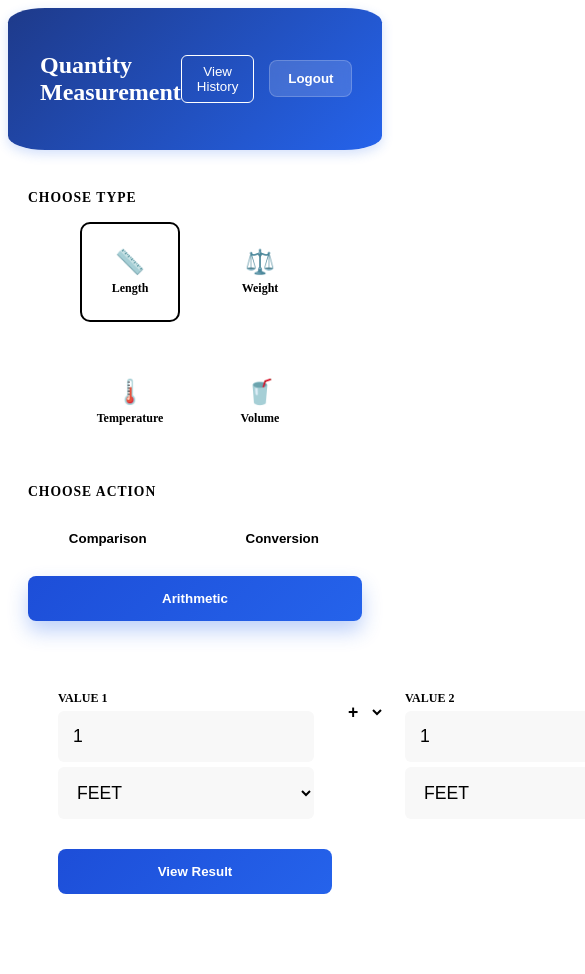
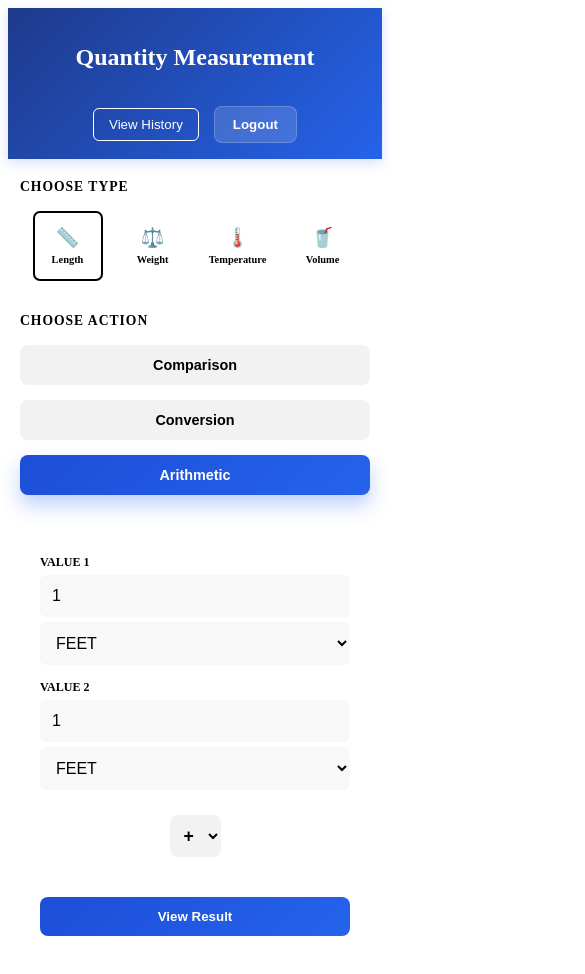
Before and after one commit to GitHubArvind01/QuantityMeasurementApp-Frontend, an Angular app: page /dashboard in a window 390 px wide. Shown: the top 974 px of the page, 585 px wide, since content can reach past the window. Built offline with nearby package versions, Linux system fonts and the light colour scheme; sample sign-in values are in the browser's storage.

Commit message:
[ARVIND] : updated the component style that can work responsvie

```diff
--- a/src/app/components/dashboard/dashboard.component.css
+++ b/src/app/components/dashboard/dashboard.component.css
@@ -137,7 +137,7 @@ body {
     flex: 1;
     min-width: 120px;
     padding: 15px;
-    background: white;
+    background-color: #f2f2f2;
     border-radius: 8px;
     font-weight: 600;
     cursor: pointer;
@@ -242,7 +242,7 @@ body {
     padding: 10px;
     border: 1px solid var(--border);
     border-radius: 8px;
-    background: var(--primary-bg);
+    background-color: #f2f2f2;
     font-weight: bold;
     font-size: 1.1rem;
     cursor: pointer;
@@ -400,3 +400,132 @@ body {
     font-weight: bold;
     color: var(--success);
 }
+
+/*RESPONSIVE STARTS HERE */
+
+/* Tablet */
+@media (max-width: 1024px) {
+
+  .header-content {
+    flex-direction: column;
+    gap: 15px;
+    text-align: center;
+  }
+
+  .header-actions {
+    justify-content: center;
+    flex-wrap: wrap;
+  }
+
+  .input-group {
+    flex-wrap: wrap;
+  }
+
+  .operator-container {
+    display: flex;
+    justify-content: center;
+    align-items: center;
+  }
+}
+
+
+/* Mobile */
+@media (max-width: 768px) {
+
+  .main-wrapper {
+    margin: 20px auto;
+    padding: 0 12px;
+  }
+
+  .type-grid {
+    gap: 15px;
+  }
+
+  .type-card {
+    width: 80px;
+    height: 80px;
+  }
+
+  .action-grid {
+    flex-direction: column;
+  }
+
+  .input-group {
+    flex-direction: column;
+    gap: 15px;
+  }
+
+  .operator-container {
+    order: 2;
+    margin: 10px 0;
+  }
+
+  .input-field {
+    width: 100%;
+  }
+
+  .calculator-card {
+    padding: 20px;
+  }
+
+  .result-row {
+    flex-direction: column;
+    align-items: flex-start;
+  }
+
+  .result-row h2 {
+    font-size: 2rem;
+  }
+}
+
+
+/* Small Mobile (Real App Feel 📱) */
+@media (max-width: 480px) {
+
+  .header {
+    padding: 1rem;
+    border-radius: 0;
+  }
+
+  .type-card {
+    width: 70px;
+    height: 70px;
+  }
+
+  .type-card span {
+    font-size: 0.65rem;
+  }
+
+  .icon-box {
+    font-size: 1.2rem;
+  }
+
+  .action-btn {
+    padding: 12px;
+    font-size: 0.9rem;
+  }
+
+  .input-field input,
+  .input-field select {
+    padding: 12px;
+    font-size: 1rem;
+  }
+
+  .calculate-btn {
+    padding: 12px;
+  }
+
+  .modal-container {
+    width: 95%;
+    max-height: 85vh;
+  }
+
+  .history-table {
+    font-size: 0.75rem;
+  }
+
+  .history-table th,
+  .history-table td {
+    padding: 8px;
+  }
+}
```
Also changed, not shown: src/app/components/dashboard/dashboard.component.html (+41 -5 lines).
